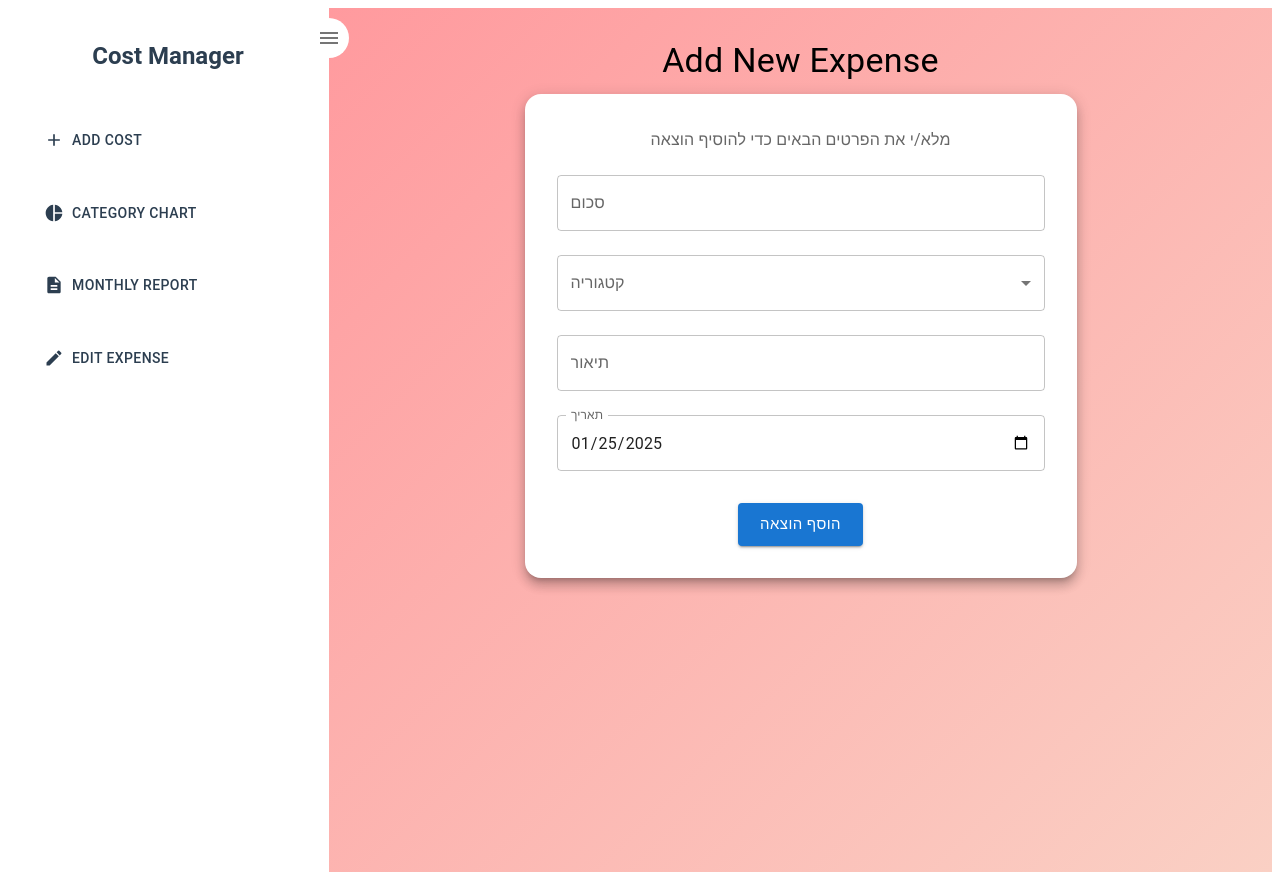
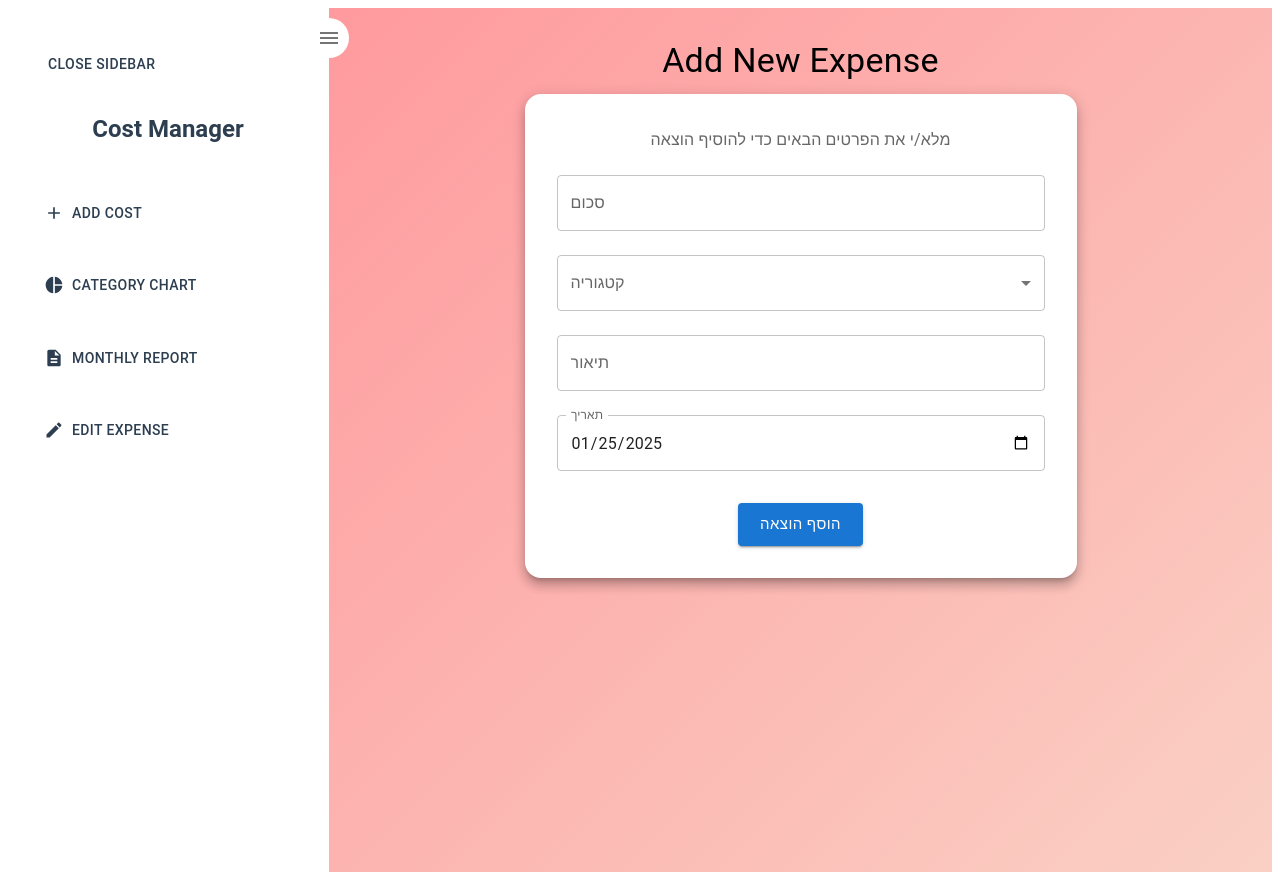
Before and after one commit to hen391/cost_manager_frontend, a React app: page / in a window 1280 px wide. Built offline with nearby package versions, Linux system fonts and the light colour scheme; the HTML template or start-up script is replaced by a standard one.

Commit message:
Fixed the button close/open

```diff
--- a/src/components/Sidebar.jsx
+++ b/src/components/Sidebar.jsx
@@ -1,4 +1,4 @@
-import React from 'react';
+import React, { useState } from 'react';
 import { Button, Box, Typography } from '@mui/material';
 import AddIcon from '@mui/icons-material/Add';
 import PieChartIcon from '@mui/icons-material/PieChart';
@@ -6,20 +6,48 @@ import DescriptionIcon from '@mui/icons-material/Description';
 import EditIcon from '@mui/icons-material/Edit';
 
 const Sidebar = ({ onSelectComponent }) => {
+    const [isOpen, setIsOpen] = useState(true);
+
+    const toggleSidebar = () => {
+        setIsOpen(!isOpen);
+    };
+
     return (
         <Box
             sx={{
-                width: '280px',
+                width: isOpen ? '280px' : '0',
                 height: '100%',
+                overflow: 'hidden',
+                transition: 'width 0.3s ease',
                 background: 'rgba(255, 255, 255, 0.1)',
                 backdropFilter: 'blur(10px)',
                 borderRight: '1px solid rgba(255, 255, 255, 0.2)',
                 display: 'flex',
                 flexDirection: 'column',
-                padding: '32px 20px',
+                padding: isOpen ? '32px 20px' : '0',
                 gap: '24px'
             }}
         >
+            <Button
+                variant="text"
+                onClick={toggleSidebar}
+                sx={{
+                    padding: '12px 20px',
+                    justifyContent: 'flex-start',
+                    color: '#2c3e50',
+                    backgroundColor: 'rgba(255, 255, 255, 0.7)',
+                    borderRadius: '12px',
+                    '&:hover': {
+                        backgroundColor: 'rgba(255, 255, 255, 0.9)',
+                        transform: 'translateY(-2px)',
+                        boxShadow: '0 4px 8px rgba(0,0,0,0.1)'
+                    },
+                    transition: 'all 0.3s ease'
+                }}
+            >
+                {isOpen ? 'Close Sidebar' : 'Open Sidebar'}
+            </Button>
+
             <Typography
                 variant="h5"
                 sx={{
```
